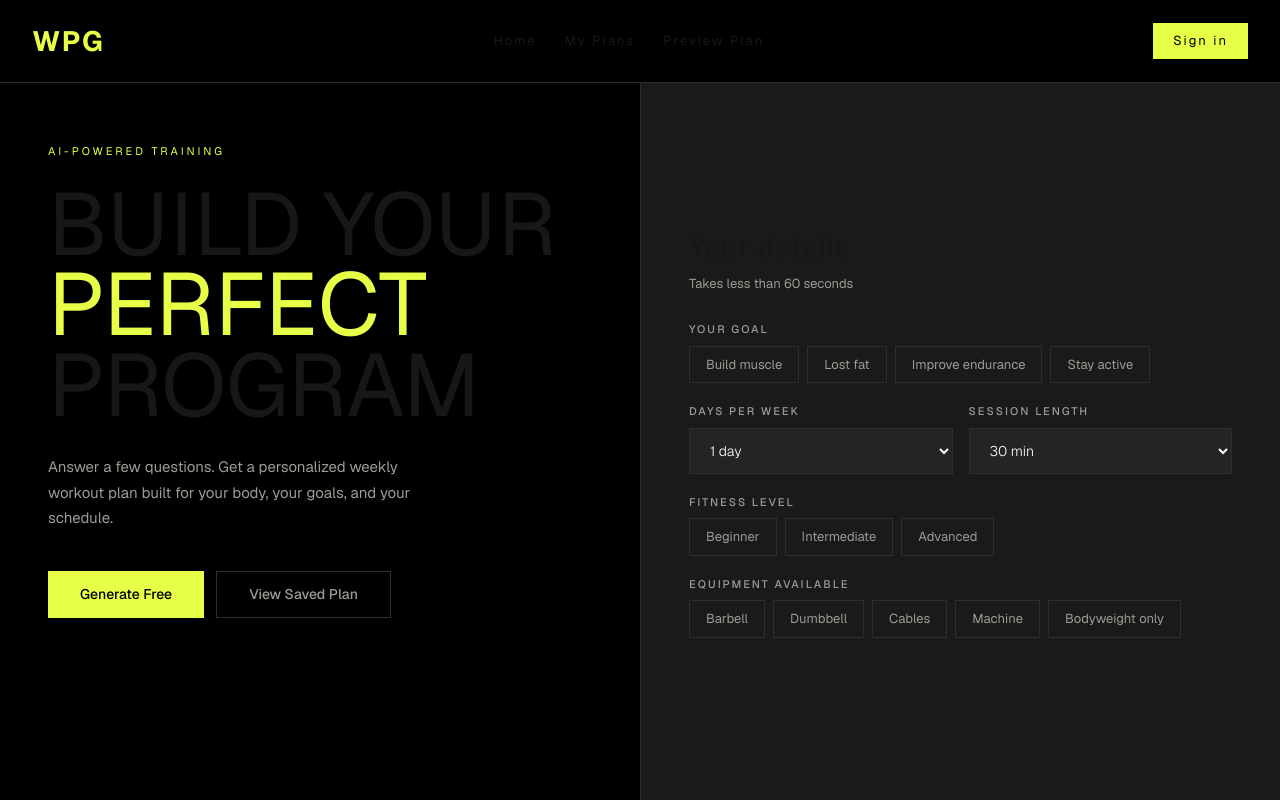
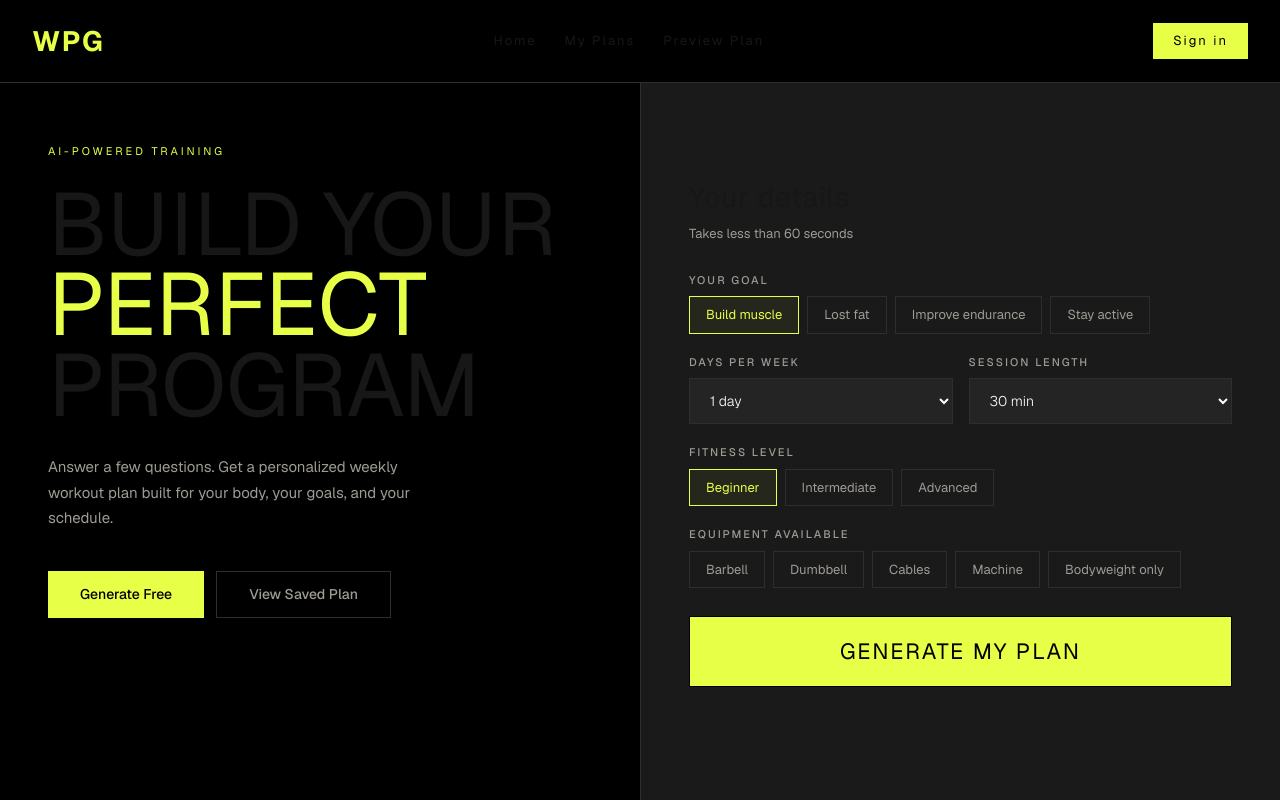
Before and after one commit to Arissj4/Workout-Plan-Generator, a Next.js app in the folder workout-plan-generator/: page / in a window 1280 px wide. Built offline with nearby package versions, Linux system fonts and the light colour scheme.

Commit message:
WPG [ADD] Completed the workout plan form

```diff
--- a/workout-plan-generator/src/app/landing.tsx
+++ b/workout-plan-generator/src/app/landing.tsx
@@ -74,7 +74,7 @@ export default function Landing(){
                   return (
                     <button
                       key={index}
-                      className="text-[13px] text-(--wpg-muted-text-color) cursor-pointer border border-(--wpg-border-color) px-4 py-2 focus:text-(--wpg-accent-color) focus:border focus:border-(--wpg-accent-color) focus:bg-[rgba(232,255,71,.06)]"
+                      className={`text-[13px] cursor-pointer border px-4 py-2 ${selectedGoal === index ? "text-(--wpg-accent-color) border-(--wpg-accent-color) bg-[rgba(232,255,71,.06)]" : "text-(--wpg-muted-text-color) border-(--wpg-border-color)"}`}
                       onClick={() => setGoal(index)}
                       type="button"
                     >
@@ -132,7 +132,7 @@ export default function Landing(){
                   return (
                     <button
                       key={index}
-                      className="text-[13px] text-(--wpg-muted-text-color) cursor-pointer border border-(--wpg-border-color) px-4 py-2 focus:text-(--wpg-accent-color) focus:border focus:border-(--wpg-accent-color) focus:bg-[rgba(232,255,71,.06)]"
+                      className={`text-[13px] cursor-pointer border px-4 py-2 ${selectedLevel === index ? "text-(--wpg-accent-color) border-(--wpg-accent-color) bg-[rgba(232,255,71,.06)]" : "text-(--wpg-muted-text-color) border-(--wpg-border-color)"}`}
                       onClick={() => setLevel(index)}
                       type="button"
                     >
@@ -148,13 +148,14 @@ export default function Landing(){
                 equipment available
               </div>
               <div className="flex gap-2 flex-wrap">
+
                 {equipments.map((equipment, index) => {
                   return (
                     <button
                       key={index}
-                      className="text-[13px] text-(--wpg-muted-text-color) cursor-pointer border border-(--wpg-border-color) px-4 py-2 focus:text-(--wpg-accent-color) focus:border focus:border-(--wpg-accent-color) focus:bg-[rgba(232,255,71,.06)]"
+                      className={`text-[13px] cursor-pointer border px-4 py-2 ${selectedEquipment.includes(index) ? "text-(--wpg-accent-color) border-(--wpg-accent-color) bg-[rgba(232,255,71,.06)]" : "text-(--wpg-muted-text-color) border-(--wpg-border-color)"}`}
                       onClick={() => {
-                        if (!selectedEquipment.includes(index)) {
+                        if (selectedEquipment.includes(index)) {
                           setEquipment(selectedEquipment.filter((item) => item !== index));
                         } else {
                           setEquipment([...selectedEquipment, index]);
@@ -168,6 +169,16 @@ export default function Landing(){
                 })}
               </div>
             </div>
+
+            <div className="mb-5">
+              <button
+                className={`w-full bg-(--wpg-accent-color) text-black text-[22px] tracking-[2px] cursor-pointer border p-4.5 mt-2 uppercase`}
+                onClick={() => {}}
+                type="submit"
+              >
+                generate my plan
+              </button>
+            </div>
           </form>
         </div>
       </div>
```
